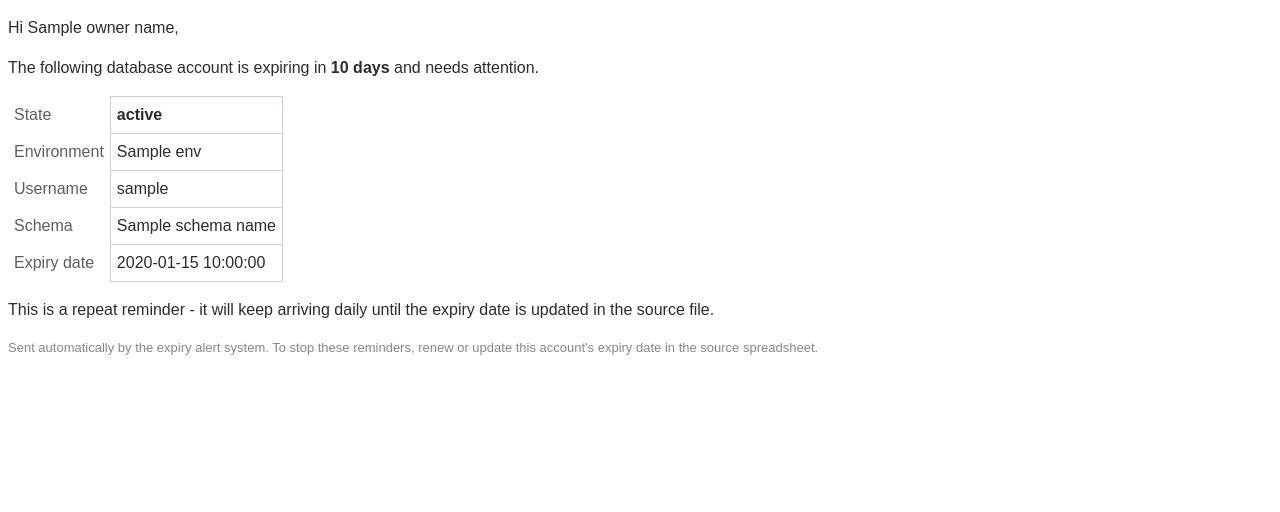
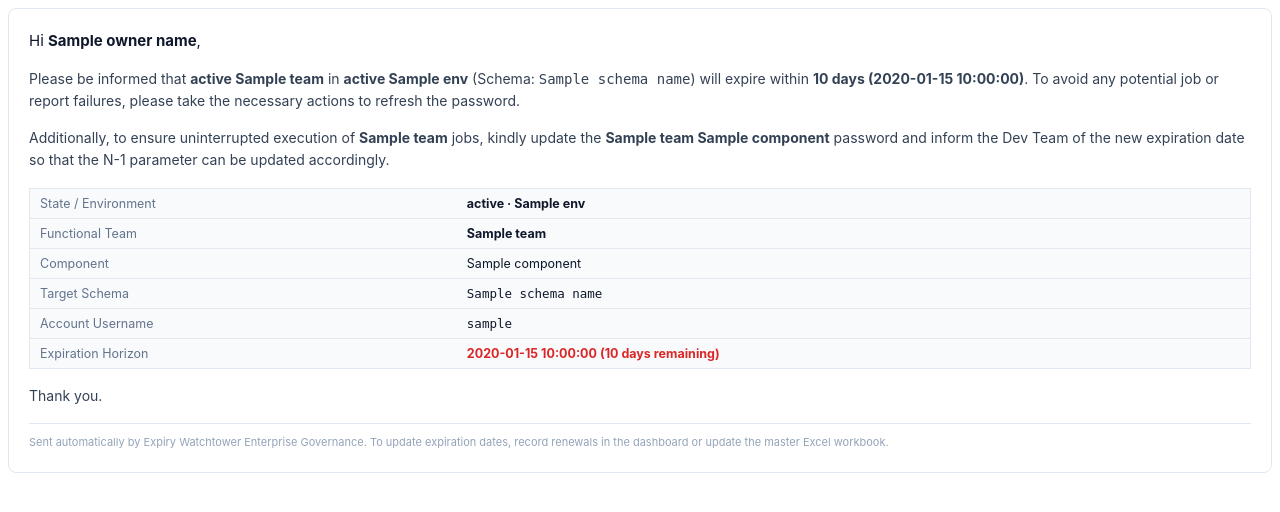
Before and after one commit to dataengineer-irfan/ETS-InfraAlertWatcher, a Python web app: template src/templates/reminder_email.html in a window 1280 px wide. Shown: the top 512 px of the page. Run offline with Jinja, Linux system fonts and the light colour scheme; the template is opened without the code that fills it: most values are stand-ins (such as "Sample title", 1, 10 or a date in 2020).

Commit message:
feat: standardize email alert template and update Governance preview

```diff
--- a/src/templates/reminder_email.html
+++ b/src/templates/reminder_email.html
@@ -1,37 +1,28 @@
-<!DOCTYPE html>
-<html>
-<body style="font-family: Arial, sans-serif; color: #2C2C2A; line-height: 1.5;">
-  <p>Hi {{ owner_name or "team" }},</p>
+<div style="font-family: -apple-system, BlinkMacSystemFont, 'Segoe UI', Roboto, Helvetica, Arial, sans-serif; color: #1e293b; line-height: 1.6; background-color: #ffffff; padding: 20px; border: 1px solid #e2e8f0; border-radius: 8px;">
 
-  <p>
-    The following database account is
-    {% if days_left < 0 %}
-      <strong style="color:#A32D2D;">already expired</strong> (expired {{ -days_left }} day{{ 's' if -days_left != 1 else '' }} ago)
-    {% else %}
-      expiring in <strong>{{ days_left }} day{{ 's' if days_left != 1 else '' }}</strong>
-    {% endif %}
-    and needs attention.
+  <p style="font-size: 15px; margin-top: 0; color: #0f172a;">Hi <strong>{{ owner_name or team or "Team" }}</strong>,</p>
+
+  <p style="font-size: 14px; color: #334155;">
+    Please be informed that <strong>{{ state }} {{ team or "Cognos" }}</strong> in <strong>{{ state }} {{ env }}</strong> (Schema: <code>{{ schema_name }}</code>) will expire within <strong>{{ days_left }} days ({{ exp_date }})</strong>. To avoid any potential job or report failures, please take the necessary actions to refresh the password.
   </p>
 
-  <table cellpadding="6" cellspacing="0" style="border-collapse: collapse; margin: 16px 0;">
-    <tr><td style="color:#5F5E5A;">State</td><td style="border:1px solid #D3D1C7;"><strong>{{ state }}</strong></td></tr>
-    <tr><td style="color:#5F5E5A;">Environment</td><td style="border:1px solid #D3D1C7;">{{ env }}</td></tr>
-    <tr><td style="color:#5F5E5A;">Username</td><td style="border:1px solid #D3D1C7;">{{ username }}</td></tr>
-    <tr><td style="color:#5F5E5A;">Schema</td><td style="border:1px solid #D3D1C7;">{{ schema_name }}</td></tr>
-    <tr><td style="color:#5F5E5A;">Expiry date</td><td style="border:1px solid #D3D1C7;">{{ exp_date }}</td></tr>
+  <p style="font-size: 14px; color: #334155;">
+    Additionally, to ensure uninterrupted execution of <strong>{{ team or "Cognos" }}</strong> jobs, kindly update the <strong>{{ team or "Cognos" }} {{ component or "Database Passwords" }}</strong> password and inform the Dev Team of the new expiration date so that the N-1 parameter can be updated accordingly.
+  </p>
+
+  <table cellpadding="6" cellspacing="0" style="border-collapse: collapse; width: 100%; margin: 16px 0; font-size: 12.5px; background: #f8fafc; border-radius: 6px; border: 1px solid #e2e8f0;">
+    <tr><td style="color:#64748b; width: 35%; padding: 7px 10px; border-bottom: 1px solid #e2e8f0;">State / Environment</td><td style="color:#0f172a; padding: 7px 10px; border-bottom: 1px solid #e2e8f0;"><strong>{{ state }} · {{ env }}</strong></td></tr>
+    <tr><td style="color:#64748b; padding: 7px 10px; border-bottom: 1px solid #e2e8f0;">Functional Team</td><td style="color:#0f172a; padding: 7px 10px; border-bottom: 1px solid #e2e8f0;"><strong>{{ team or "Cognos" }}</strong></td></tr>
+    <tr><td style="color:#64748b; padding: 7px 10px; border-bottom: 1px solid #e2e8f0;">Component</td><td style="color:#0f172a; padding: 7px 10px; border-bottom: 1px solid #e2e8f0;">{{ component or "Database Passwords" }}</td></tr>
+    <tr><td style="color:#64748b; padding: 7px 10px; border-bottom: 1px solid #e2e8f0;">Target Schema</td><td style="color:#0f172a; padding: 7px 10px; border-bottom: 1px solid #e2e8f0;"><code>{{ schema_name }}</code></td></tr>
+    <tr><td style="color:#64748b; padding: 7px 10px; border-bottom: 1px solid #e2e8f0;">Account Username</td><td style="color:#0f172a; padding: 7px 10px; border-bottom: 1px solid #e2e8f0;"><code>{{ username }}</code></td></tr>
+    <tr><td style="color:#64748b; padding: 7px 10px;">Expiration Horizon</td><td style="color:#dc2626; font-weight: bold; padding: 7px 10px;">{{ exp_date }} ({{ days_left }} days remaining)</td></tr>
   </table>
 
-  <p>
-    {% if is_first_reminder %}
-      This is the first reminder for this expiry date.
-    {% else %}
-      This is a repeat reminder - it will keep arriving daily until the expiry date is updated in the source file.
-    {% endif %}
+  <p style="font-size: 14px; color: #334155; margin-bottom: 0;">Thank you.</p>
+
+  <hr style="border: 0; border-top: 1px solid #e2e8f0; margin: 16px 0 10px;">
+  <p style="color: #94a3b8; font-size: 11px; margin: 0;">
+    Sent automatically by Expiry Watchtower Enterprise Governance. To update expiration dates, record renewals in the dashboard or update the master Excel workbook.
   </p>
-
-  <p style="color:#888780; font-size: 13px;">
-    Sent automatically by the expiry alert system. To stop these reminders, renew or update this account's
-    expiry date in the source spreadsheet.
-  </p>
-</body>
-</html>
+</div>
```
Also changed, not shown: dashboard/app.py (+12 -6 lines), src/notifier.py (+6 -2 lines).
